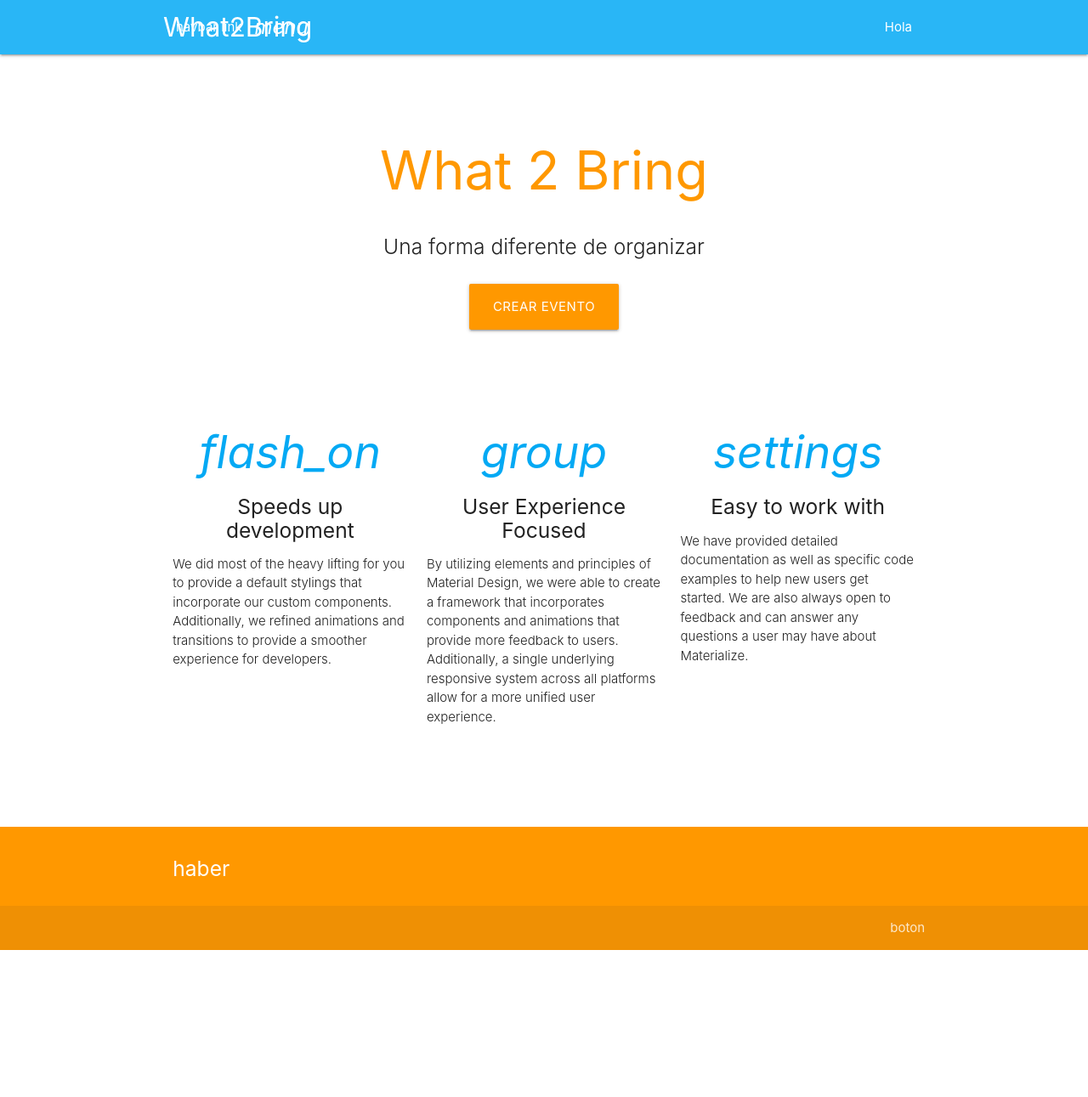
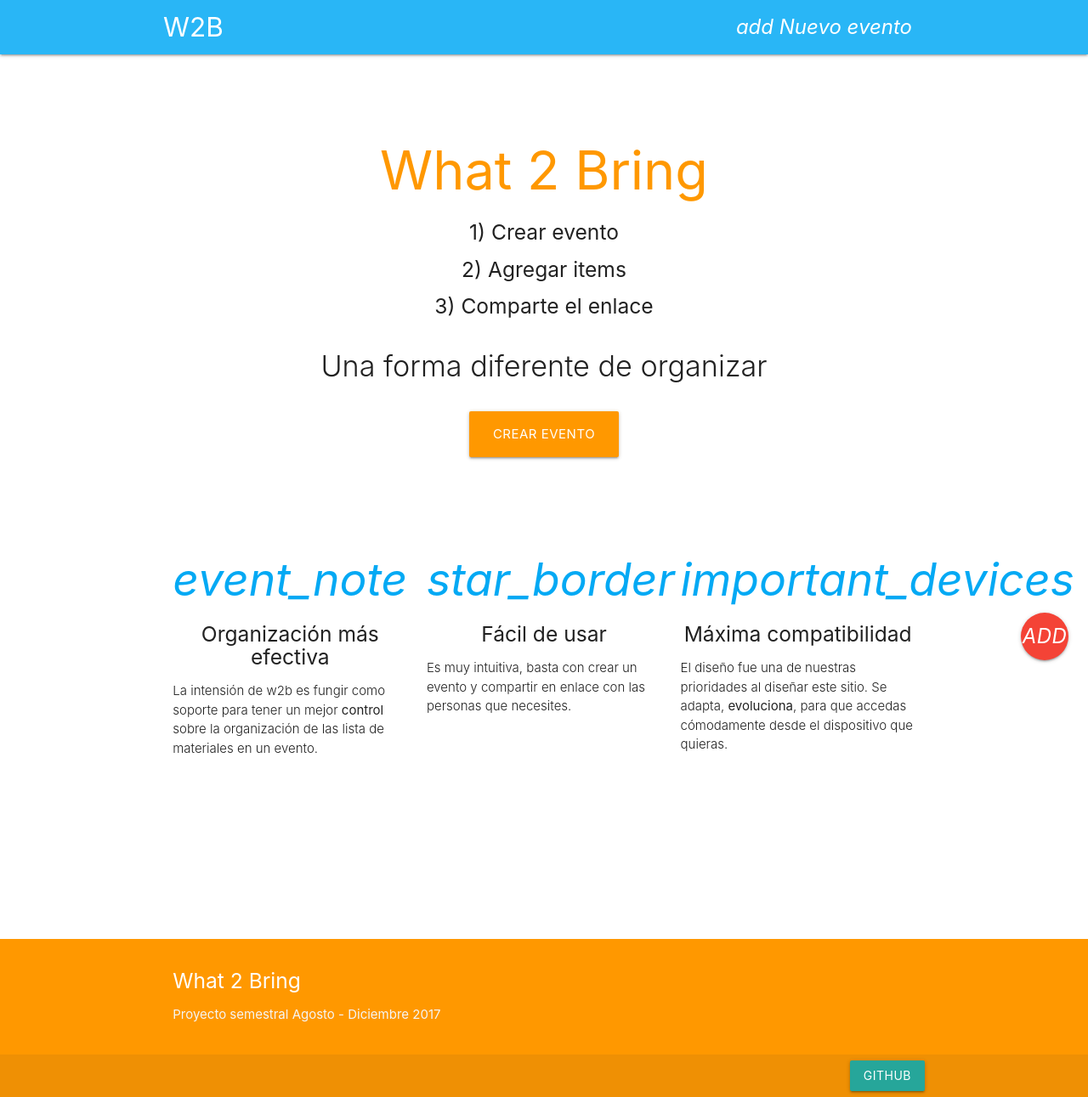
Before and after one commit to robtry/w2b, a Rails app: page / in a window 1280 px wide. Shown: the whole page at 85% size. Before the commit the page ends 1118 px from the top, so only its background shows below. Run offline with Rails 7, Linux system fonts and the light colour scheme; style sheets or scripts are compiled from the project's sources; some libraries are stand-ins or nearby versions.

Commit message:
Terminado layout principal

```diff
--- a/ToDo.txt
+++ b/ToDo.txt
@@ -1,2 +1,3 @@
 #=> descomentar favicon.ico
 #=> escriber GEO
+#=> cambiar el btn fixed
--- a/app/assets/javascripts/application.js
+++ b/app/assets/javascripts/application.js
@@ -10,11 +10,8 @@
 // Read Sprockets README (https://github.com/rails/sprockets#sprockets-directives) for details
 // about supported directives.
 //
-//= require jquery
 //= require rails-ujs
 //= require turbolinks
+//= require jquery
 //= require materialize
-//= require_tree .
-$( document ).ready(function() {
-    $('.button-collapse').sideNav();
-});
+//= require_tree
--- /dev/null
+++ b/app/assets/javascripts/init.js
@@ -0,0 +1,3 @@
+$(document).ready(function() {
+	$('.button-collapse').sideNav();
+});
--- a/app/views/incio/index.haml
+++ b/app/views/incio/index.haml
@@ -4,7 +4,14 @@
 		%br/
 		%h1.header.center.orange-text What 2 Bring
 		.row.center
-			%h5.header.col.s12.light Una forma diferente de organizar
+			%ul
+				%li
+					%h5 1) Crear evento
+				%li
+					%h5 2) Agregar items
+				%li
+					%h5 3) Comparte el enlace
+			%h4.header.col.s12.light Una forma diferente de organizar
 		.row.center
 			%a.btn-large.waves-effect.waves-light.orange{:href => "#"} Crear evento
 		%br/
@@ -15,21 +22,26 @@
 			.col.s12.m4
 				.icon-block
 					%h2.center.light-blue-text
-						%i.material-icons flash_on
-					%h5.center Speeds up development
-					%p.light We did most of the heavy lifting for you to provide a default stylings that incorporate our custom components. Additionally, we refined animations and transitions to provide a smoother experience for developers.
+						%i.material-icons event_note
+					%h5.center Organización más efectiva
+					%p.light La intensión de w2b es fungir como soporte para tener un mejor <b> control </b> sobre la organización de las lista de materiales en un evento.
 			.col.s12.m4
 				.icon-block
 					%h2.center.light-blue-text
-						%i.material-icons group
-					%h5.center User Experience Focused
-					%p.light By utilizing elements and principles of Material Design, we were able to create a framework that incorporates components and animations that provide more feedback to users. Additionally, a single underlying responsive system across all platforms allow for a more unified user experience.
+						%i.material-icons star_border
+					%h5.center Fácil de usar
+					%p.light Es muy intuitiva, basta con crear un evento y compartir en enlace con las personas que necesites.
 			.col.s12.m4
 				.icon-block
 					%h2.center.light-blue-text
-						%i.material-icons settings
-					%h5.center Easy to work with</h5>
-					%p.light We have provided detailed documentation as well as specific code examples to help new users get started. We are also always open to feedback and can answer any questions a user may have about Materialize.
+						%i.material-icons important_devices
+					%h5.center Máxima compatibilidad
+					%p.light El diseño fue una de nuestras prioridades al diseñar este sitio. Se adapta, <b>evoluciona</b>, para que accedas cómodamente desde el dispositivo que quieras.
+	%br/
+	%br/
+.section#start
+	.container
+		.row.center
 	%br/
 	%br/
 	%br/
@@ -37,7 +49,8 @@
 	.container
 		.row
 			.col.l6.s12
-				%h5 haber
+				%h5 What 2 Bring
+				%p.grey-text.text-lighten-4 Proyecto semestral  Agosto - Diciembre 2017
 	.footer-copyright
 		.container
-			%p.right boton
+			%a.right.waves-effect.waves-light.btn{:href => "https://github.com/robtry/w2b"} GITHUB
--- a/app/views/layouts/application.html.haml
+++ b/app/views/layouts/application.haml
@@ -9,15 +9,15 @@
 		= javascript_include_tag 'application', 'data-turbolinks-track': 'reload'
 		%title What2Bring
 %body
-	%nav.light-blue.lighten-1.navbar-fixed{:role=>"navigation"}
-		%div.nav-wrapper.container
-			%a.brand-logo#logo-container{:href => "#"} What2Bring
-			%ul.right.hide-on-med-and-down
-				%li
-					%a{:href => "#"} Hola
-			%ul#nav-mobile.side-nav
-				%li
-					%a{:href => "#"} navbar link
-			%a.button-collapse{:href => "#",:data=>{:activates=>"nav-mobile"}}
-				%i.material-icons menu
+	.navbar-fixed
+		%nav.light-blue.lighten-1{:role=>"navigation"}
+			.nav-wrapper.container
+				=link_to("W2B", root_path, :class=>"brand-logo")
+				%ul.right.hide-on-med-and-down
+					%li
+						%a{:href => "#"}
+							%i.material-icons add Nuevo evento
+	.fixed-action-btn
+		%a.btn-floating.btn-large.waves-effect.waves-light.red{:href => "#"}
+			%i.material-icons add
 	=yield
```
